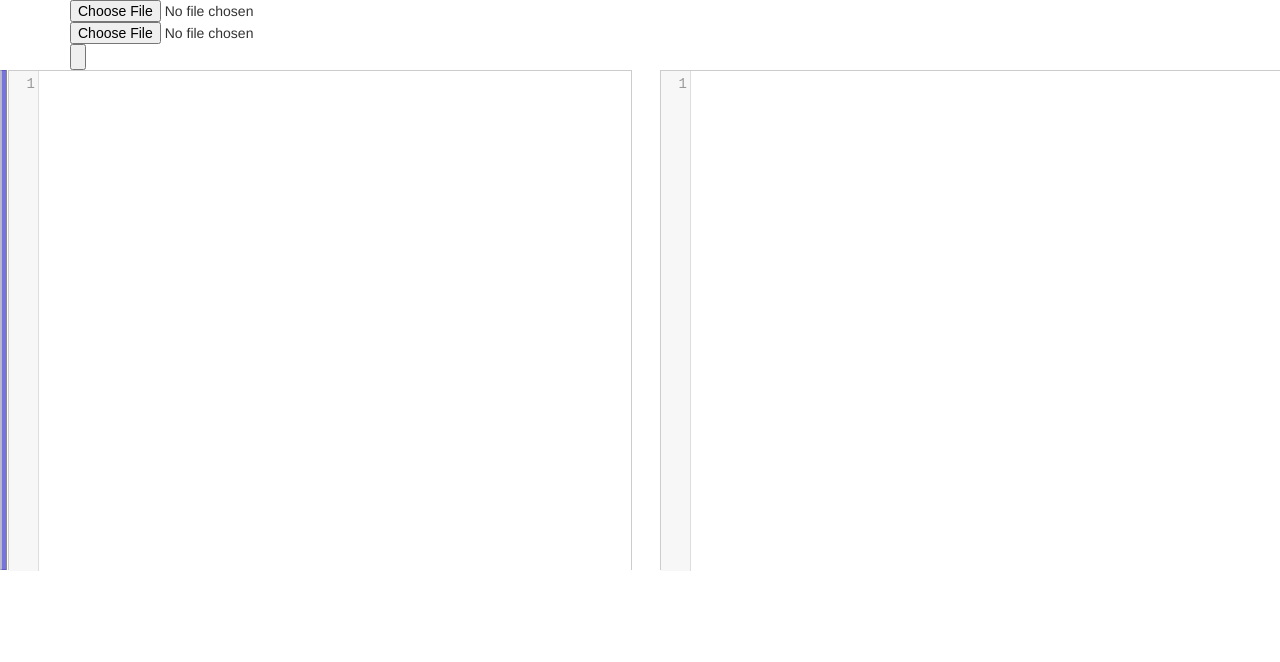
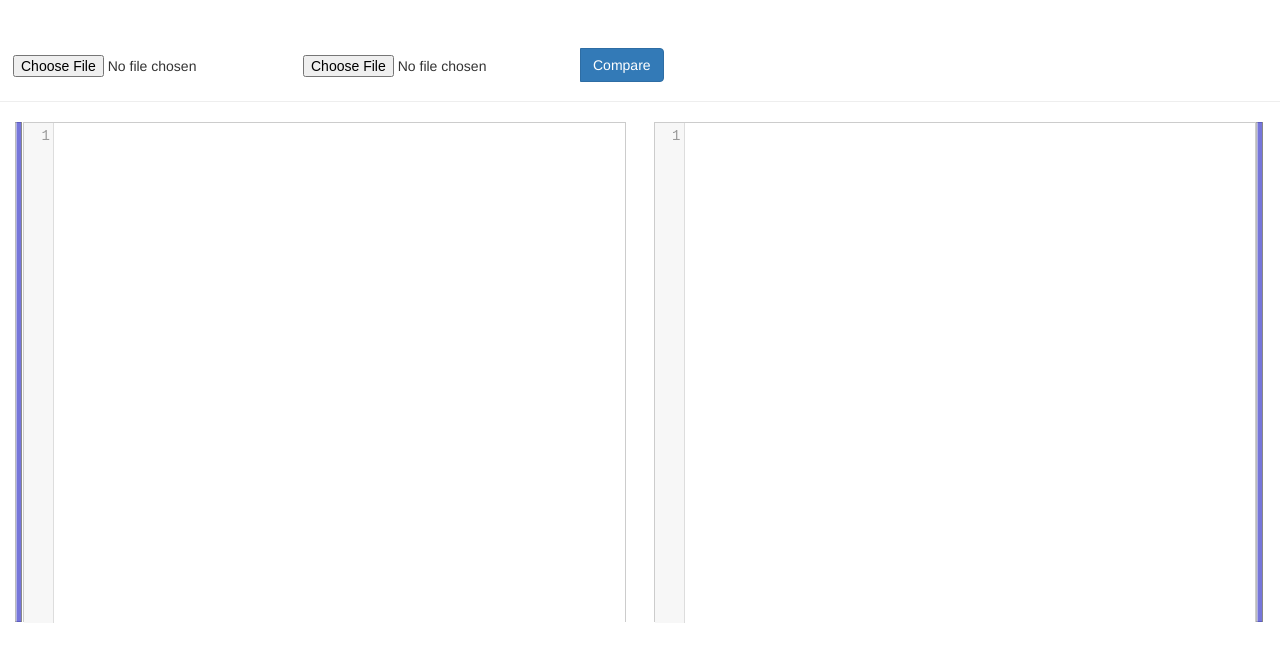
Before and after one commit to developer-aj/FileComparator, a plain HTML site: page index.html in a window 1280 px wide. Drawn offline with Linux system fonts and the light colour scheme.

Commit message:
Adding bootstrap styling

```diff
--- a/index.html
+++ b/index.html
@@ -18,27 +18,24 @@
     <script src="js/module.js"></script>
 
     <style>
-        .col-centered {
-            float: none;
-            margin: 0 auto;
-        }
-        .jumbo-centered {
-            text-align: center;
-        }
+
     </style>
 </head>
 <body ng-app="fileCompare">
-    <div class="container" ng-controller="ctrl">
+    <div class="page-header">
+        <div class="btn-group" role="group" aria-label="...">
+            <input class="btn btn-default-outline navbar-btn" type="file" onchange="angular.element(this).scope().getFile1(this)" placeholder="File 1"/>
+            <input class="btn btn-default-outline navbar-btn" type="file" onchange="angular.element(this).scope().getFile2(this)" placeholder="File 2"/>
+            <input class="btn btn-primary navbar-btn" type="button" ng-click="compare()" value="Compare"/>
+        </div>
+    </div>
+    <div class="container-fluid" ng-controller="ctrl">
+
         <div class="row">
-            <div class="col-sm-12">
-                <input type="file" onchange="angular.element(this).scope().getFile1(this)"/>
-                <input type="file" onchange="angular.element(this).scope().getFile2(this)"/>
-                <input type="button" ng-click="compare()" placeholder/>
+            <div class="col-sm-12" id="mergely-resizer" style="height:500px;width:99%">
+                <div id="compare"></div>
             </div>
         </div>
     </div>
-    <div id="mergely-resizer" style="height:500px">
-        <div id="compare"></div>
-    </div>
 </body>
 </html>
--- a/js/module.js
+++ b/js/module.js
@@ -33,6 +33,6 @@ $(document).ready(function () {
     $('#compare').mergely({
         width: 'auto',
         height: 'auto', // containing div must be given a height
-        cmsettings: { readOnly: true },
+        cmsettings: { readOnly: false },
     });
 });
```
